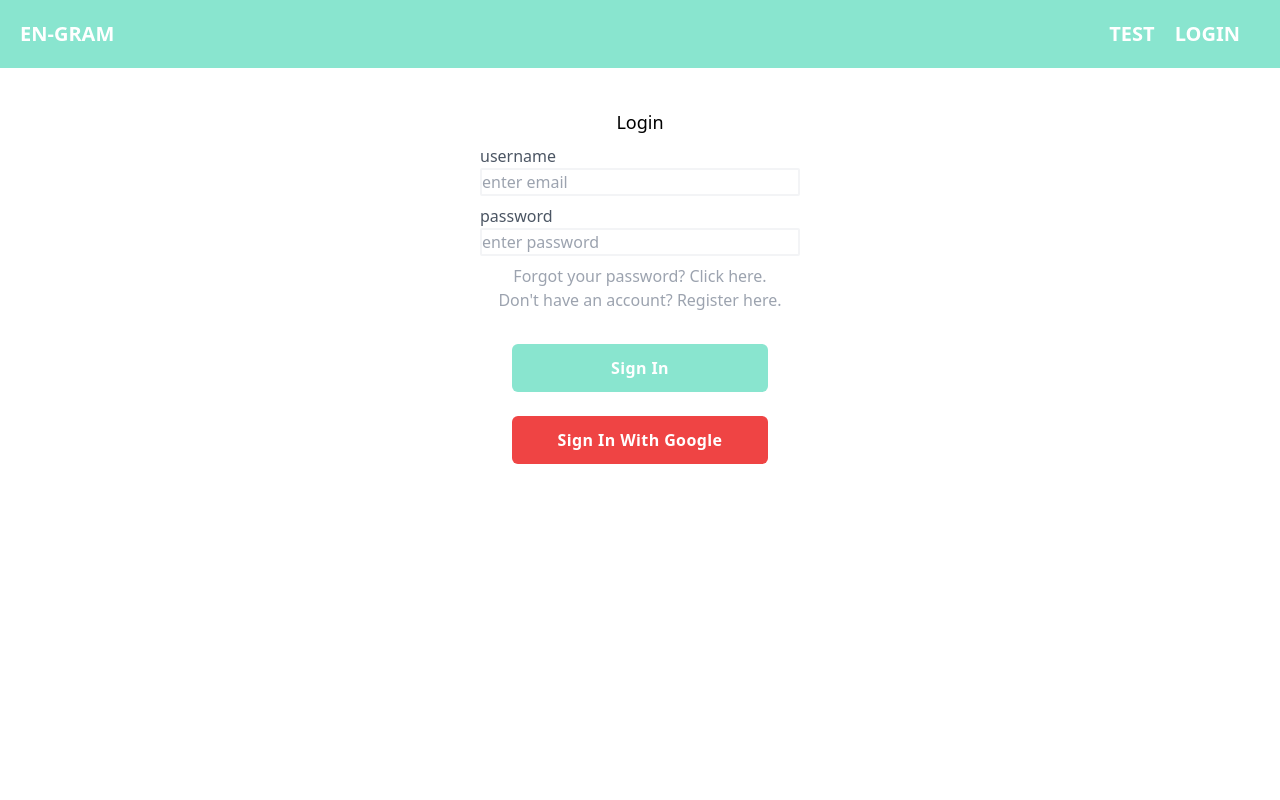
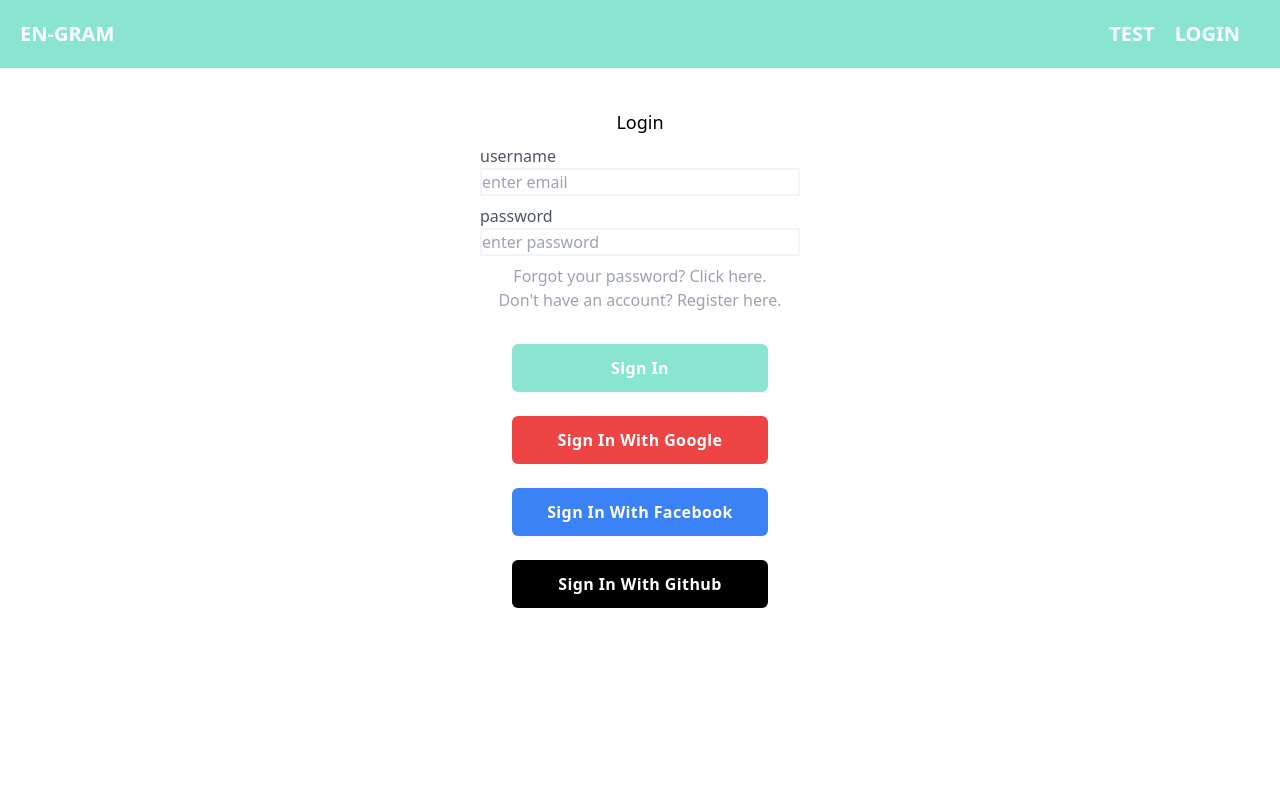
Before and after one commit to Huynie/enneagram, a Vue app: page /login in a window 1280 px wide. Shown: the top 800 px of the page. Built offline with nearby package versions, Linux system fonts and the light colour scheme; no server answers.

Commit message:
fb & github sign in WIP

```diff
--- a/src/views/Login.vue
+++ b/src/views/Login.vue
@@ -33,7 +33,7 @@
             text="Sign In With Google"
             @click.prevent="signInWithGoogle"
         />
-        <!-- <Button
+        <Button
             tailwindClass="w-full bg-blue-500 font-semibold"
             text="Sign In With Facebook"
             @click.prevent="signInWithFacebook"
@@ -42,7 +42,7 @@
             tailwindClass="bg-black font-semibold w-full"
             text="Sign In With Github"
             @click.prevent="signInWithGithub"
-        /> -->
+        />
     </div>
     <!-- <div>
         <section id="firebaseui-auth-container"></section>
```
